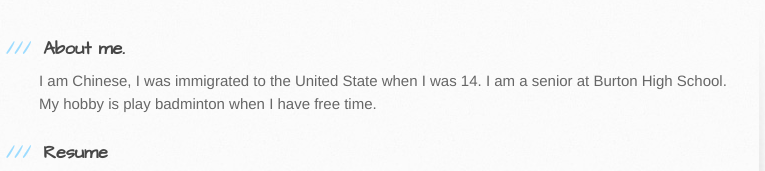
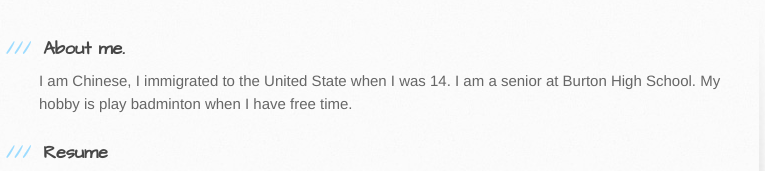
Before and after one commit to yuchenglu/yuchenglu.github.io, a plain HTML site: page index.html in a window 1280 px wide. Shown: the part 187-358 px from the top of the page, 131-896 px from the left. Drawn offline with Linux system fonts and the light colour scheme.

Commit message:
Update index.html

```diff
--- a/index.html
+++ b/index.html
@@ -31,7 +31,7 @@
           <h3>
 <a id="About" class="anchor" href="#About" aria-hidden="true"><span class="octicon octicon-link"></span></a>About me.</h3>
 
-<p>I am Chinese, I was immigrated to the United State when I was 14. I am a senior at Burton High School. My hobby is play badminton when I have free time. </p>
+<p>I am Chinese, I immigrated to the United State when I was 14. I am a senior at Burton High School. My hobby is play badminton when I have free time. </p>
 
 <h3>
 <a id="Resume" class="anchor" href="#Resume" aria-hidden="true"><span class="octicon octicon-link"></span></a>Resume</h3>
```
